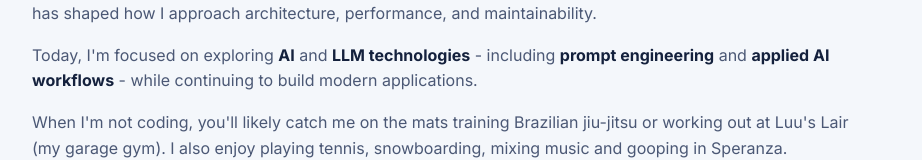
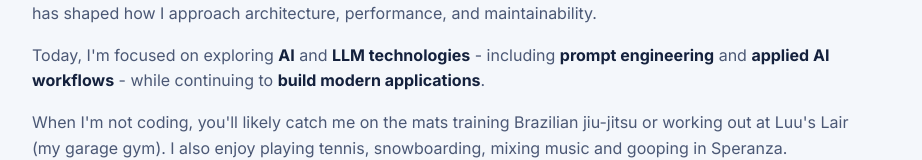
Before and after one commit to kurtluu/portfolio, a React (Vite) app in the folder react-ts-site/: page / in a window 1280 px wide. Shown: the part 595-755 px from the top of the page, without its empty margins (179-1101 px from the left). Built offline with nearby package versions, Linux system fonts and the light colour scheme.

Commit message:
Add application highlight term

```diff
--- a/react-ts-site/src/App.tsx
+++ b/react-ts-site/src/App.tsx
@@ -174,6 +174,7 @@ const aboutHighlightTerms = [
   "production environments",
   "AI",
   "LLM technologies",
+  "build modern applications",
   "prompt engineering",
   "applied AI workflows",
   "ship reliable software at scale",
```
